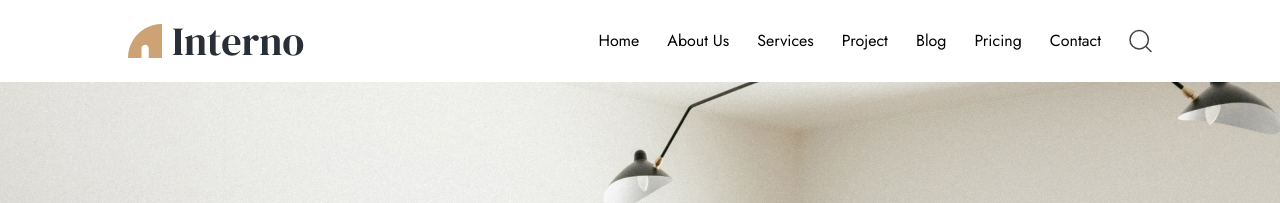
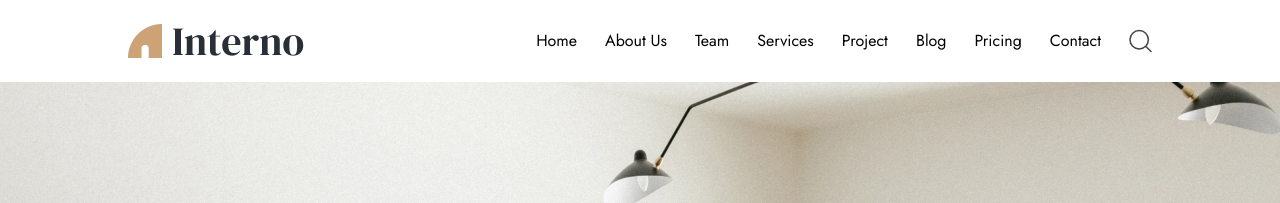
Before and after one commit to gregoryusip/interior-design-website, a Nuxt app: page / in a window 1280 px wide. Shown: the top 203 px of the page. Built offline with nearby package versions, Linux system fonts and the light colour scheme.

Commit message:
fix: add navbar menu

```diff
--- a/components/Navbar.vue
+++ b/components/Navbar.vue
@@ -44,6 +44,10 @@ export default {
           link: '/about',
         },
         {
+          menu: 'Team',
+          link: '/teams',
+        },
+        {
           menu: 'Services',
           link: '/services',
         },
```
